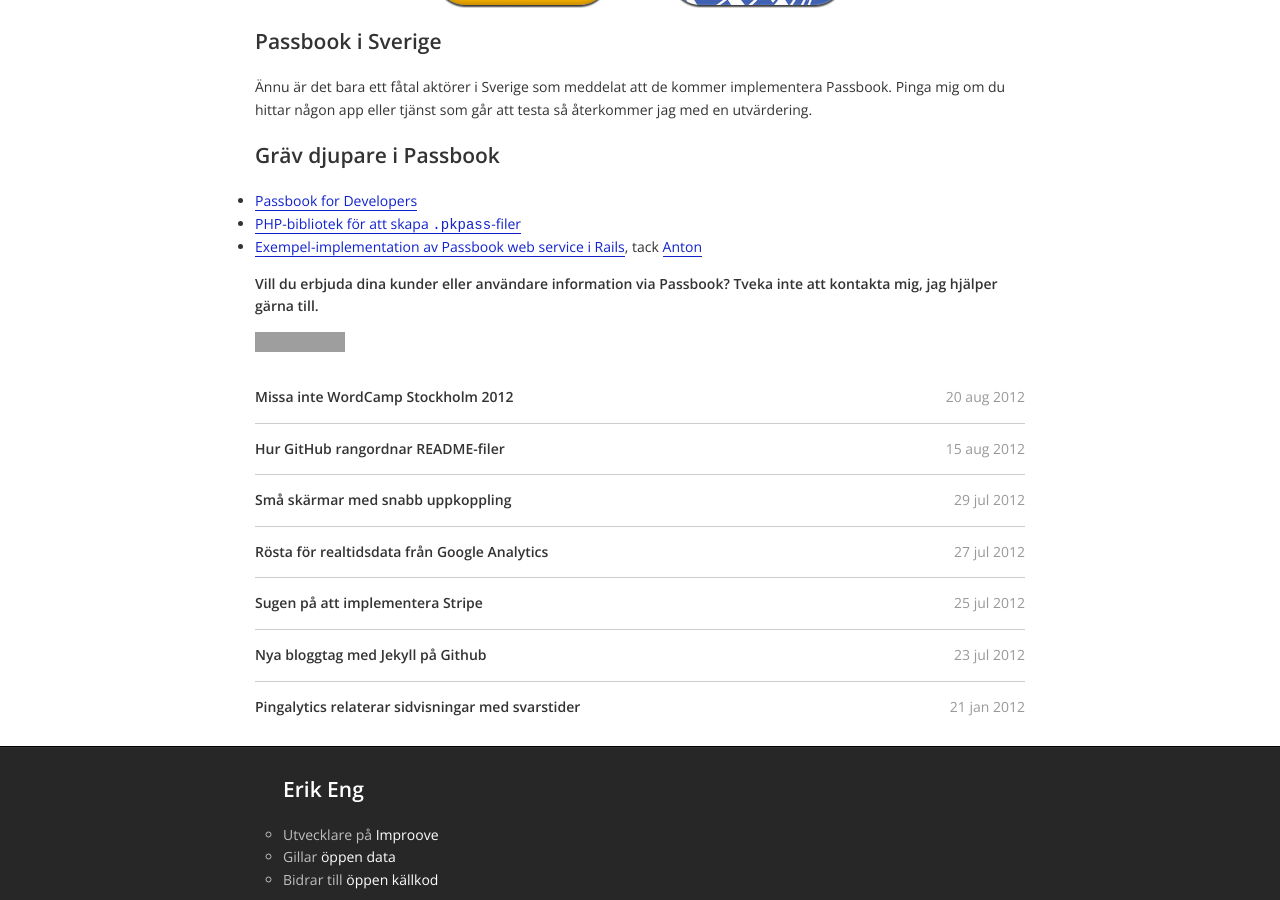
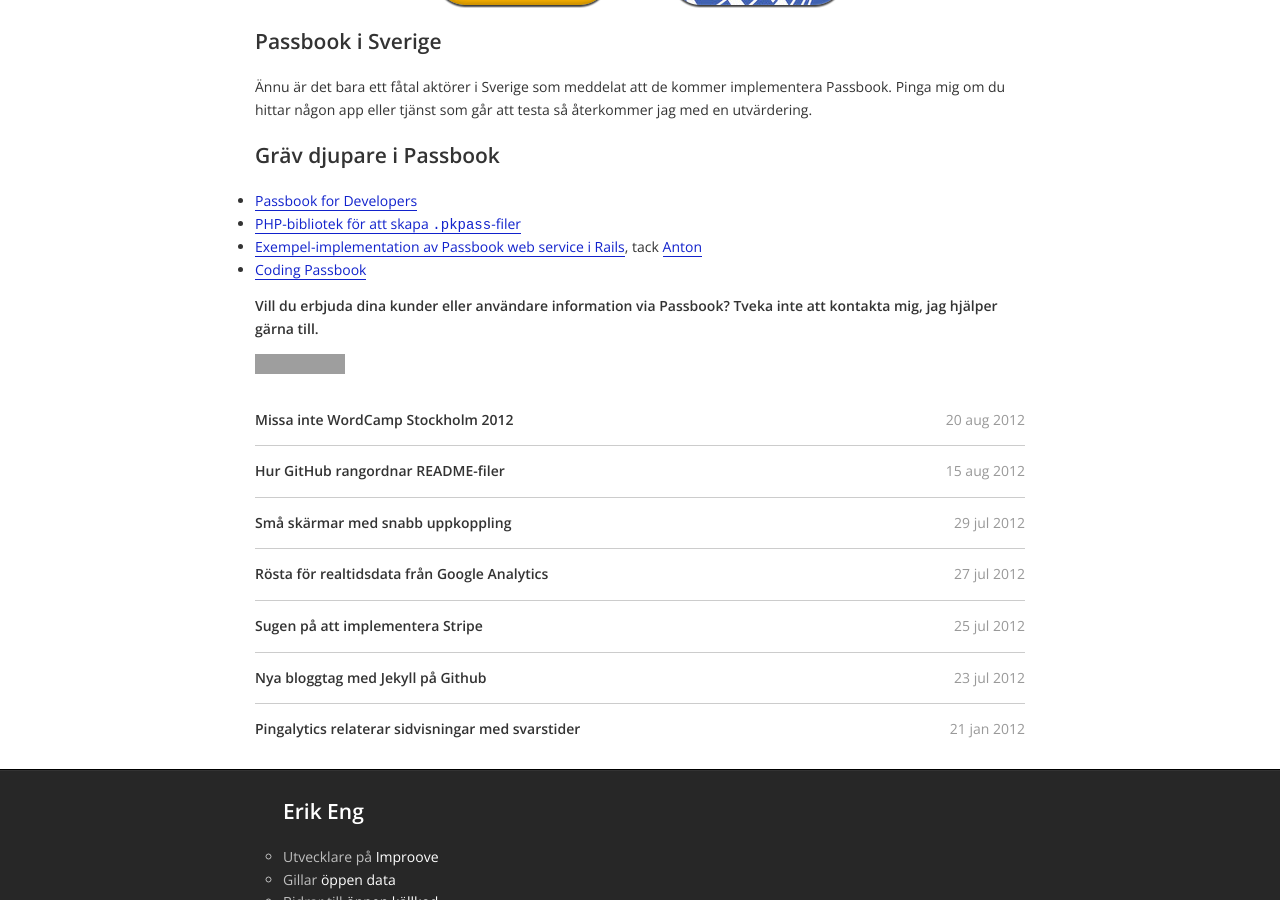
Before and after one commit to ptz0n/ptz0n.github.io, a Jekyll site: the page built from _posts/2012-09-29-passbook-biljetter-kuponger.md, in a window 1280 px wide and 900 px high, scrolled down 2406 px. Built offline with Jekyll 4.4.1, drawn with Linux system fonts in a browser that asks for light colours; grey boxes are pictures that could not be loaded.

Commit message:
Added reference link to Passbook post.

```diff
--- a/_posts/2012-09-29-passbook-biljetter-kuponger.md
+++ b/_posts/2012-09-29-passbook-biljetter-kuponger.md
@@ -78,5 +78,6 @@
 * [Passbook for Developers](https://developer.apple.com/passbook/)
 * [PHP-bibliotek för att skapa `.pkpass`-filer](https://github.com/tschoffelen/PHP-PKPass)
 * [Exempel-implementation av Passbook web service i Rails](https://github.com/mattt/passbook_rails_example), tack [Anton](https://twitter.com/mptre)
+* [Coding Passbook](https://www.billguard.com/blog/2012/10/coding-passbook-lessons-learned/)
 
 __Vill du erbjuda dina kunder eller användare information via Passbook? Tveka inte att kontakta mig, jag hjälper gärna till.__
```
